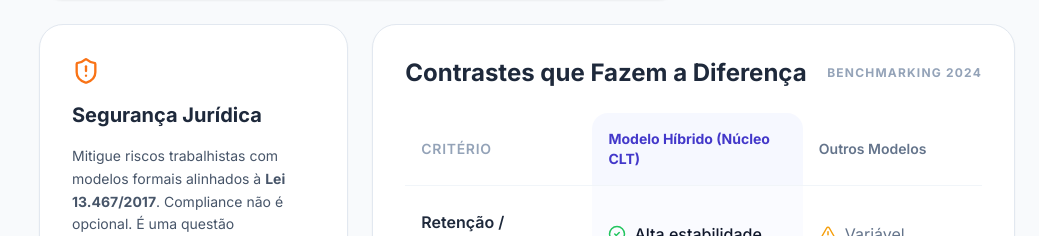
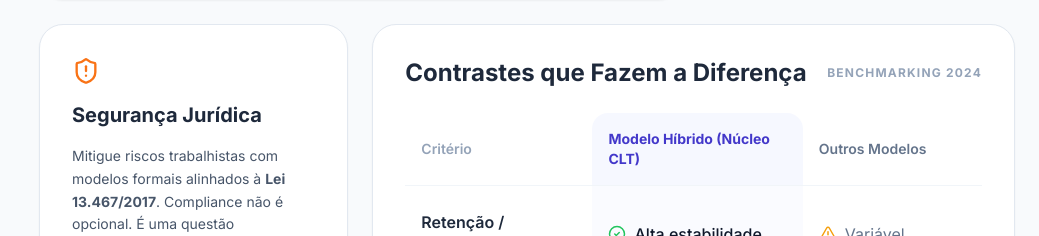
Before and after one commit to dmenezes007/caw-parceria-sustentavel, a React (Vite) app: page / in a window 1280 px wide. Shown: the part 1054-1290 px from the top of the page, without its empty margins (241-1280 px from the left). Built offline with nearby package versions, Linux system fonts and the light colour scheme.

Commit message:
Primeiro commit: início do projeto

```diff
--- a/components/ComparisonTable.tsx
+++ b/components/ComparisonTable.tsx
@@ -35,7 +35,7 @@ export const ComparisonTable: React.FC = () => {
       <table className="w-full text-left border-collapse min-w-[600px]">
         <thead>
           <tr className="border-b border-slate-100">
-            <th className="py-3 md:py-4 px-3 md:px-4 text-xs md:text-sm font-semibold text-slate-400 uppercase tracking-wider">Critério</th>
+            <th className="py-3 md:py-4 px-3 md:px-4 text-xs md:text-sm font-semibold text-slate-400">Critério</th>
             <th className="py-3 md:py-4 px-3 md:px-4 text-xs md:text-sm font-bold text-indigo-700 bg-indigo-50/50 rounded-t-2xl">Modelo Híbrido (Núcleo CLT)</th>
             <th className="py-3 md:py-4 px-3 md:px-4 text-xs md:text-sm font-semibold text-slate-500">Outros Modelos</th>
           </tr>
```
